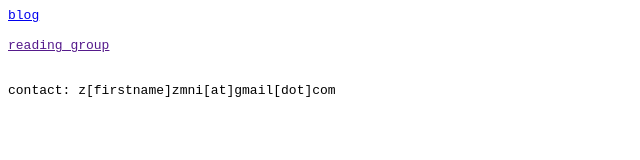
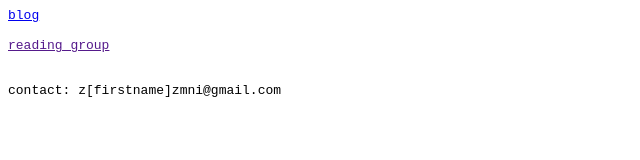
Before and after one commit to mahdizmni/mahdizmni.github.io, a plain HTML site: page index.html in a window 1280 px wide. Shown: the full height of the page, 0-640 px from the left. Drawn offline with Linux system fonts and the light colour scheme.

Commit message:
email syntax updated.

```diff
--- a/index.html
+++ b/index.html
@@ -4,5 +4,5 @@
 <a href="">reading group</a>
 
 
-contact: z[firstname]zmni[at]gmail[dot]com
+contact: z[firstname]zmni@gmail.com
 </pre>
```
